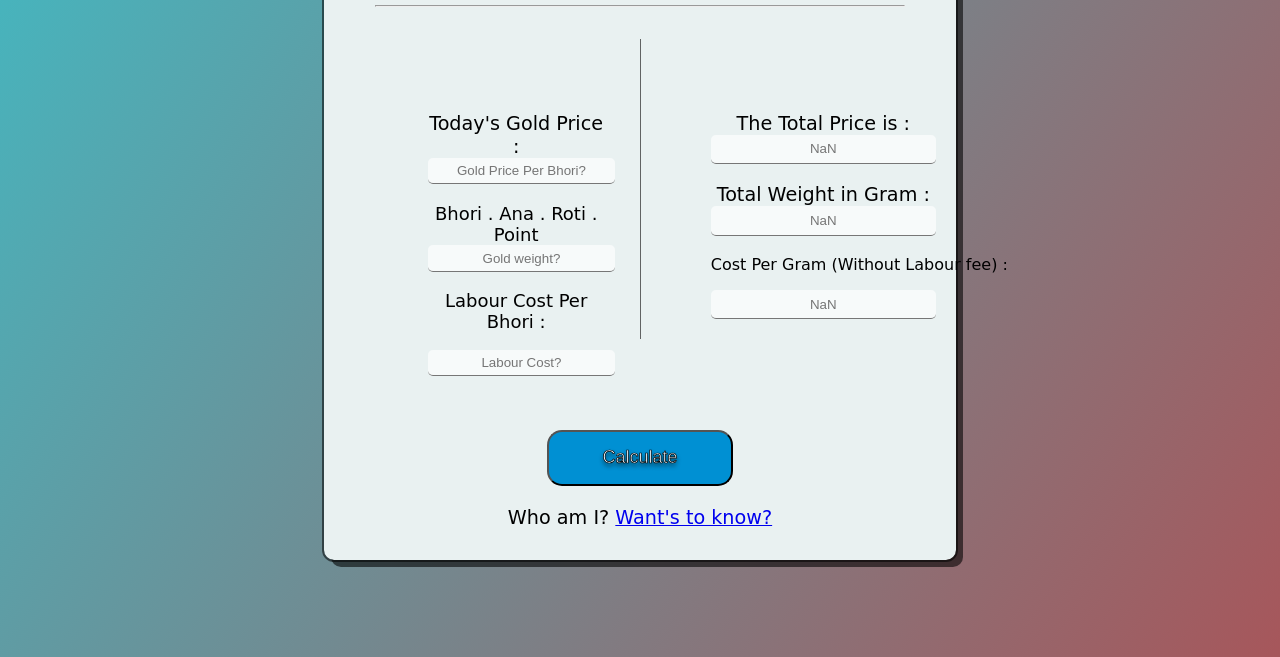
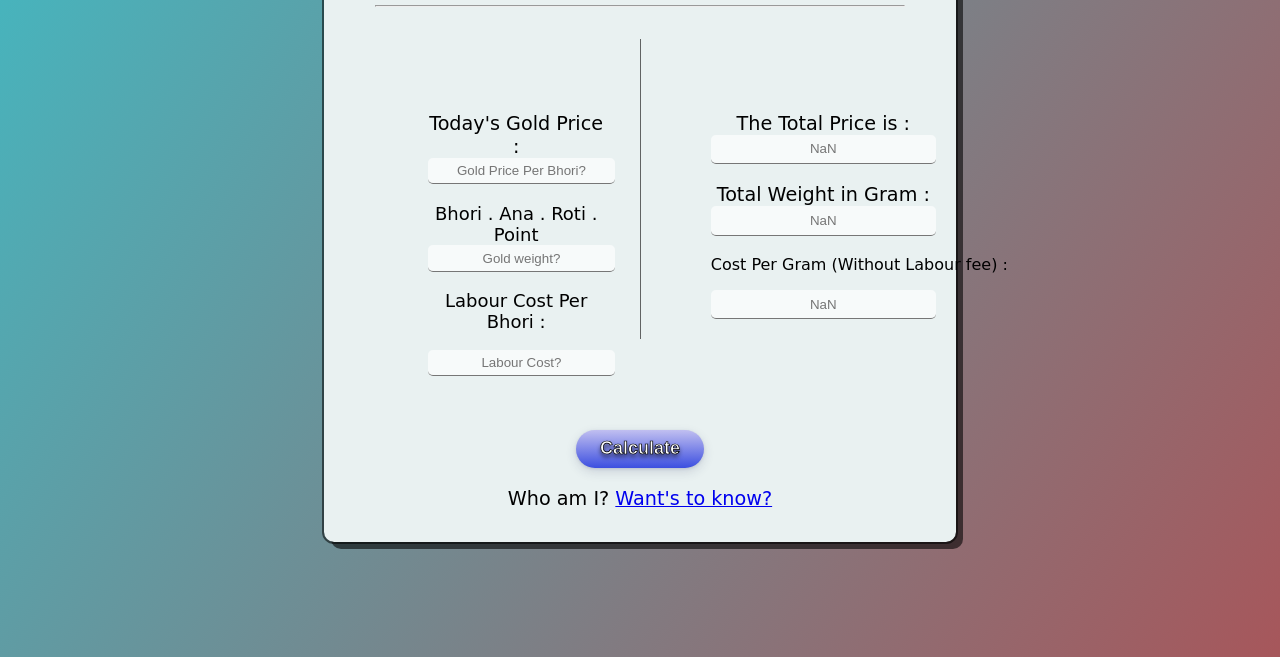
Before and after one commit to Apurbo326/Gold-Calculator_by_Apurbo-Karmokar, a plain HTML site: page index.html in a window 1280 px wide. Shown: the part 143-800 px from the top of the page. Drawn offline with Linux system fonts and the light colour scheme; a web font is replaced by a local one.

Commit message:
Version 3.1

```diff
--- a/index.css
+++ b/index.css
@@ -60,17 +60,25 @@ input {
 }
 
 button {
-    padding-left: 10%;
-    padding-right: 10%;
-    padding-top: 3%;
-    padding-bottom: 3%;
-    background-color: rgb(0, 144, 211);
-    border-radius: 15px;
-    color: aliceblue;
+    font-family: "Protest Riot", sans-serif;
+    font-size: large;
     -webkit-text-stroke: .7px #000000;
 	text-shadow: 0px 3px 4px rgba(0, 0, 0, 0.683);
-    font-family: "Protest Riot", sans-serif;
-    font-size: large;
+    display: inline-block;
+    outline: 0;
+    border: 0;
+    cursor: pointer;
+    font-weight: 600;
+    color: #fff;
+    font-size: 18px;
+    height: 38px;
+    padding: 8px 24px;
+    border-radius: 50px;
+    background-image: linear-gradient(180deg, rgba(65, 59, 244, 0.265),#3c4fe0);
+    box-shadow: 0 4px 11px 0 rgb(37 44 97 / 15%), 0 1px 3px 0 rgb(93 100 148 / 20%);
+    transition: all .2s ease-out;
+}button:hover{
+    box-shadow: 0 8px 22px 0 rgb(37 44 97 / 15%), 0 4px 6px 0 rgb(93 100 148 / 20%);
 }
 
 /* class selector */
```
